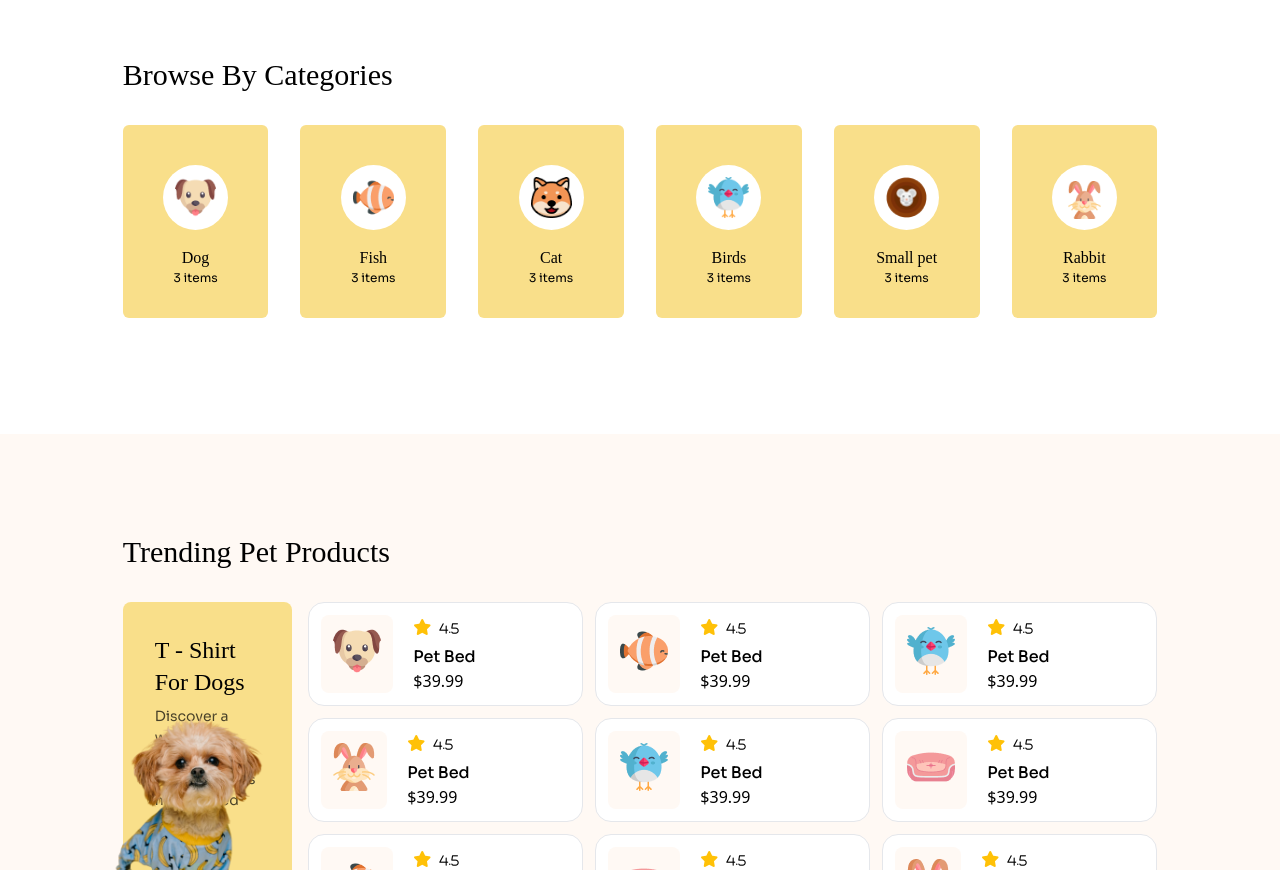
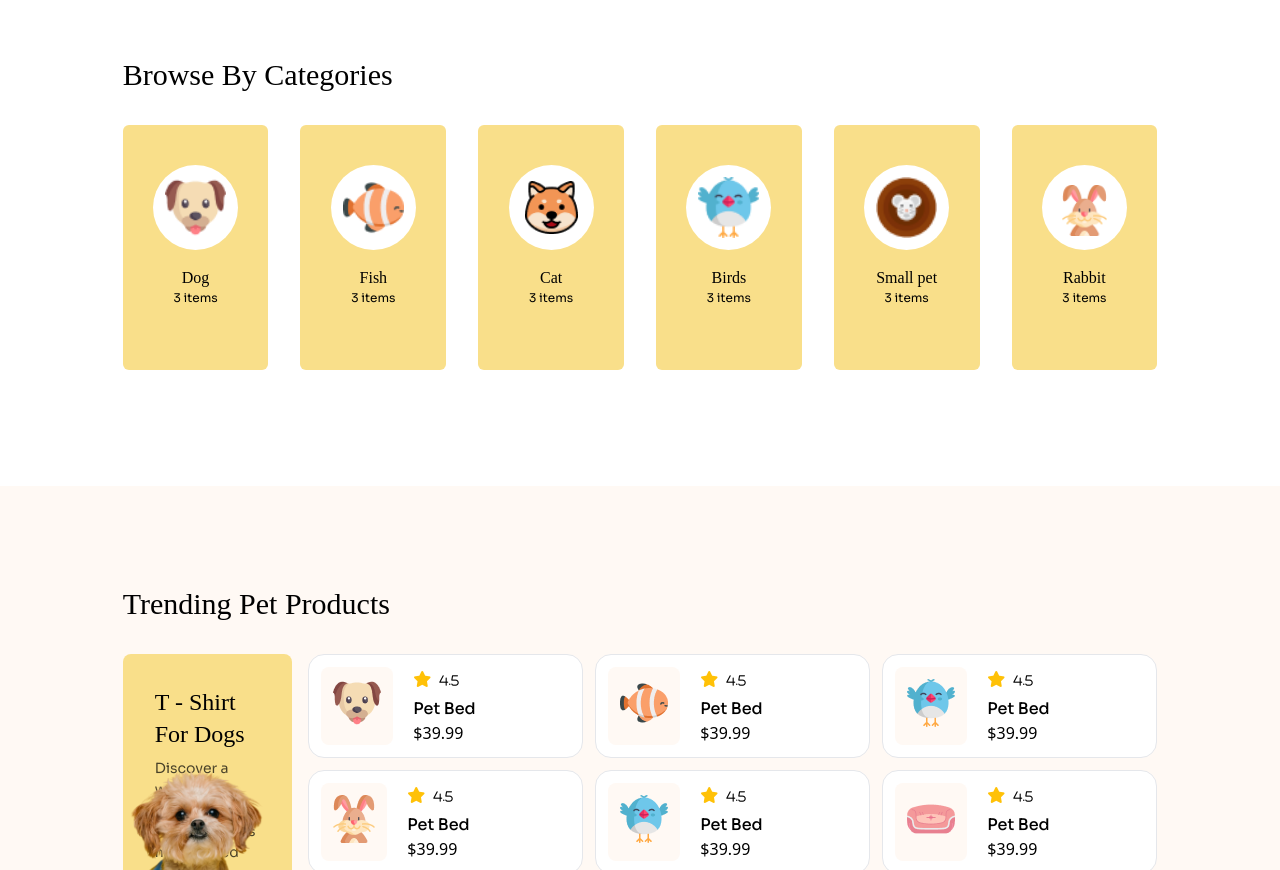
Before and after one commit to samin710/Assignment-3-PH, a plain HTML site: page index.html in a window 1280 px wide. Shown: the part 1400-2270 px from the top of the page. Drawn offline with nearby package versions, Linux system fonts and the light colour scheme; a web font is replaced by a local one.

Commit message:
last final checkh

```diff
--- a/index.html
+++ b/index.html
@@ -59,8 +59,8 @@
   <body class="bg-white">
     <header>
       <!-- Navbar -->
-      <div class="bg-[#FFF9F4]">
-        <nav class="lg:mx-auto lg:w-10/12 lg:pl-4 lg:pr-4 lg:py-5 px-2">
+      <div class="bg-[#FFF9F4] border-y border-black lg:border-none">
+        <nav class="lg:mx-auto lg:w-10/12 lg:pl-4 lg:pr-4 lg:py-5 px-2 ">
           <div class="navbar flex justify-between align-middle">
             <div class="w-full lg:w-[230px] justify-between">
               <div class="flex space-y-2 space-x-4">
@@ -216,10 +216,10 @@
         <div class="grid grid-cols-2 lg:grid-cols-6  lg:gap-8 gap-2 gap-x-2 ">
           <!-- card-1 -->
           <div
-            class="bg-primary-color   space-y-4 pt-10 rounded-md hover:bg-purple-400 duration-1000 pb-8"
+            class="bg-primary-color   space-y-4 pt-10 rounded-md hover:bg-purple-400 duration-1000 pb-16"
           >
             <div
-              class="bg-white w-[65px] h-[65px] rounded-full mx-auto animate-spin"
+              class="bg-white w-[85px]  rounded-full mx-auto animate-spin"
             >
               <img
                 src="c1-assets/dog-cartoon.png"
@@ -234,10 +234,10 @@
           </div>
           <!-- card-2 -->
           <div
-            class="bg-primary-color space-y-4 pt-10 rounded-md hover:bg-red-400 duration-1000 pb-8"
+            class="bg-primary-color space-y-4 pt-10 rounded-md hover:bg-red-400 duration-1000 pb-16"
           >
             <div
-              class="bg-white w-[65px] h-[65px] rounded-full mx-auto animate-spin"
+              class="bg-white w-[85px] rounded-full mx-auto animate-spin"
             >
               <img
                 src="c1-assets/fish-cartoon.png"
@@ -252,15 +252,15 @@
           </div>
           <!-- card-3 -->
           <div
-            class="bg-primary-color  space-y-4 pt-10 rounded-md hover:bg-yellow-400 duration-1000 pb-8"
+            class="bg-primary-color  space-y-4 pt-10 rounded-md hover:bg-yellow-400 duration-1000 pb-16"
           >
             <div
-              class="bg-white w-[65px] h-[65px] rounded-full mx-auto animate-spin"
+              class="bg-white w-[85px] rounded-full mx-auto animate-spin"
             >
               <img
                 src="c1-assets/cat-cartoon.png"
                 alt=""
-                class="rounded-xl w-full p-3"
+                class="rounded-xl w-full p-4"
               />
             </div>
             <div class="items-center text-center text-black">
@@ -270,10 +270,10 @@
           </div>
           <!-- card-4 -->
           <div
-            class="bg-primary-color  space-y-4 pt-10 rounded-md hover:bg-blue-400 duration-1000 pb-8"
+            class="bg-primary-color  space-y-4 pt-10 rounded-md hover:bg-blue-400 duration-1000 pb-16"
           >
             <div
-              class="bg-white w-[65px] h-[65px] rounded-full mx-auto animate-spin"
+              class="bg-white w-[85px]  rounded-full mx-auto animate-spin"
             >
               <img
                 src="c1-assets/bird-cartoon.png"
@@ -288,10 +288,10 @@
           </div>
           <!-- card-5 -->
           <div
-            class="bg-primary-color  space-y-4 pt-10 rounded-md hover:bg-green-400 duration-1000 pb-8"
+            class="bg-primary-color  space-y-4 pt-10 rounded-md hover:bg-green-400 duration-1000 pb-16"
           >
             <div
-              class="bg-white w-[65px] h-[65px] rounded-full mx-auto animate-spin"
+              class="bg-white w-[85px] rounded-full mx-auto animate-spin"
             >
               <img
                 src="c1-assets/mouse-cartoon.png"
@@ -306,15 +306,15 @@
           </div>
           <!-- card-6 -->
           <div
-            class="bg-primary-color  space-y-4 pt-10 rounded-md hover:bg-orange-400 duration-1000 pb-8"
+            class="bg-primary-color  space-y-4 pt-10 rounded-md hover:bg-orange-400 duration-1000 pb-16"
           >
             <div
-              class="bg-white w-[65px] h-[65px] rounded-full mx-auto animate-spin"
+              class="bg-white w-[85px] h-[85px] rounded-full mx-auto animate-spin"
             >
               <img
                 src="c1-assets/rabbit-cartoon.png"
                 alt=""
-                class="rounded-xl w-full p-4"
+                class="rounded-xl w-full p-5"
               />
             </div>
             <div class="items-center text-center text-black">
```
